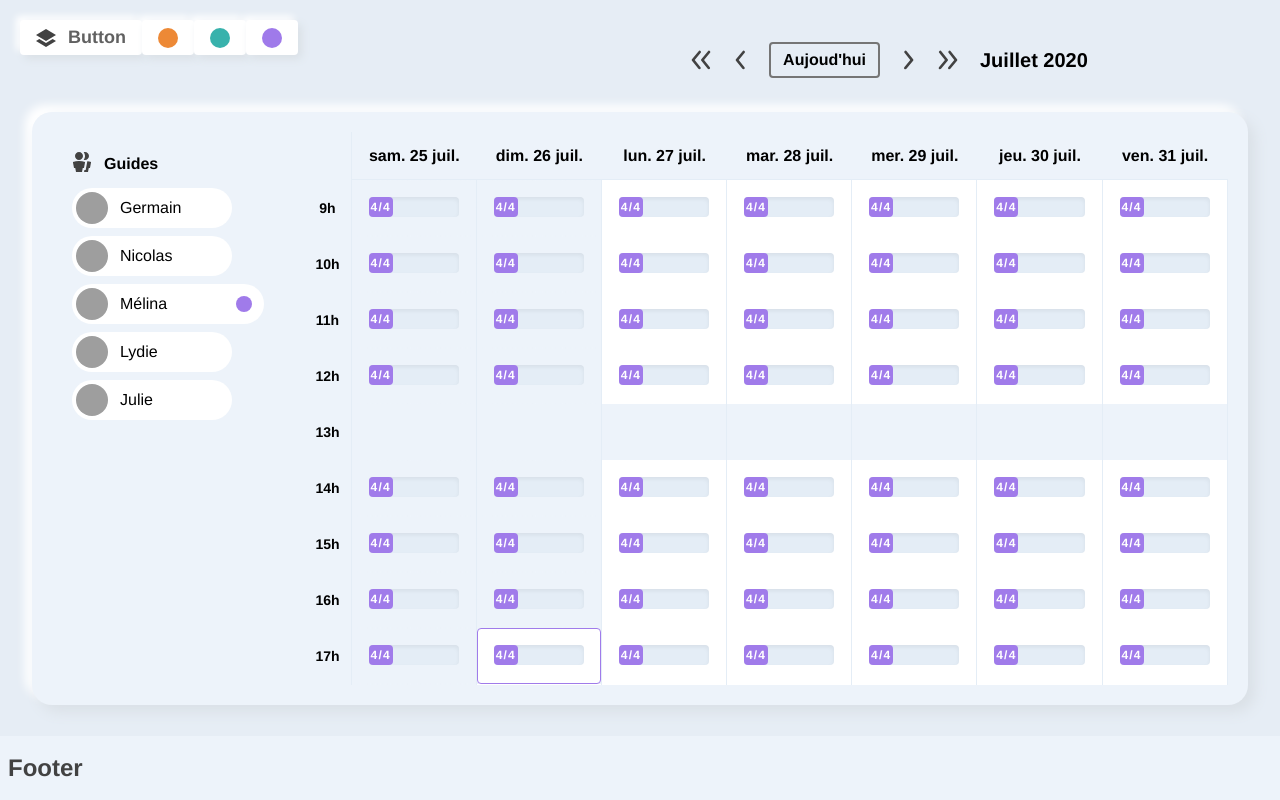
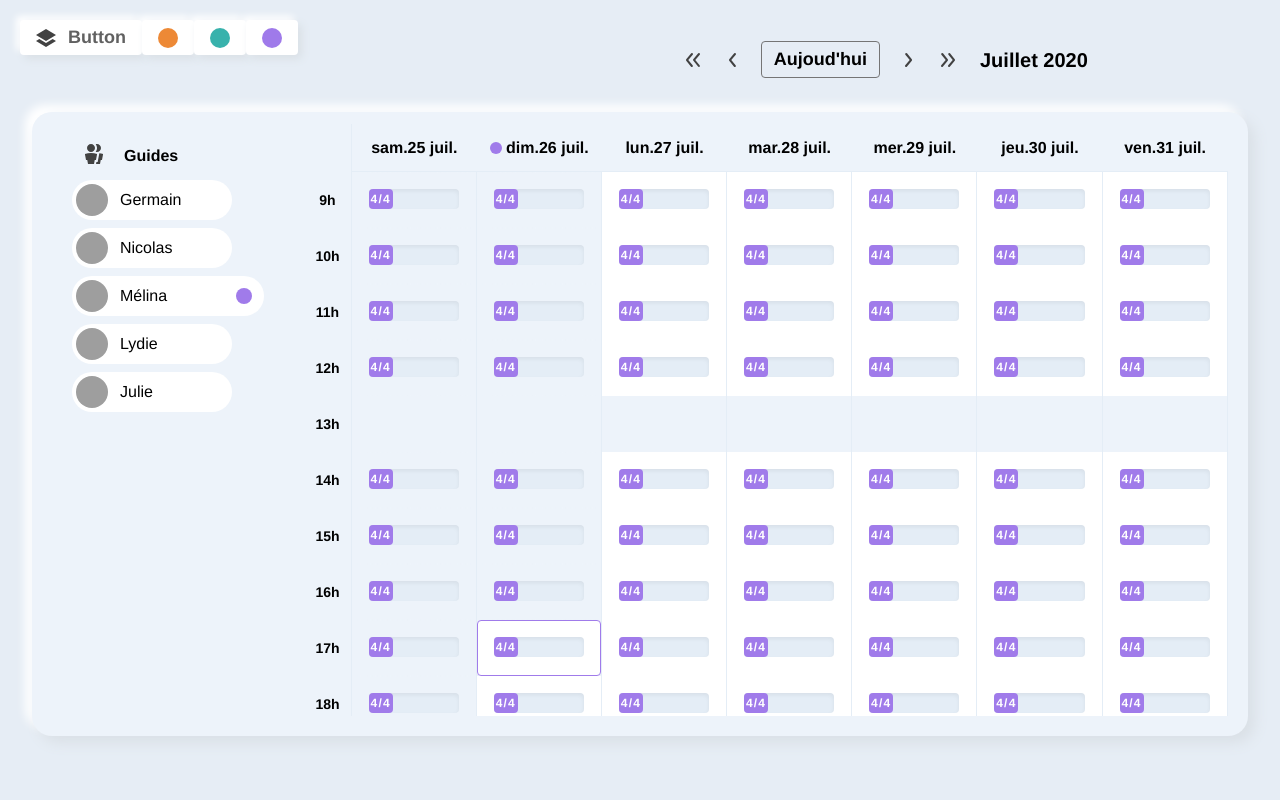
Before and after one commit to germsb/calandar-app, a Vue app: page / in a window 1280 px wide. Built offline with nearby package versions, Linux system fonts and the light colour scheme; grey boxes are pictures that could not be loaded.

Commit message:
calandar week transtion

```diff
--- a/index.html
+++ b/index.html
@@ -5,8 +5,8 @@
   <link rel="icon" href="/favicon.ico" />
   <meta name="viewport" content="width=device-width, initial-scale=1.0">
   <title>Vite App</title>
-  <link rel="preload" href="/src/assets/fonts/caveat-v7-latin-700.woff2" as="font" type="font/woff2" crossorigin>
-  <link rel="preload" href="/src/assets/logo.png" as="image" type="image/png">
+  <!-- <link rel="preload" href="/src/assets/fonts/caveat-v7-latin-700.woff2" as="font" type="font/woff2" crossorigin>
+  <link rel="preload" href="/src/assets/logo.png" as="image" type="image/png"> -->
 </head>
 <body class="h-full">
   <div class="h-full flex flex-col" id="app"></div>
--- a/src/App.vue
+++ b/src/App.vue
@@ -35,7 +35,7 @@
       <div class="flex-1 flex justify-end items-end mr-16">
         <div class="flex items-center">
           <button
-            class="rounded-full hover:bg-gray-500 hover:bg-opacity-25 p-1 focus:outline-none"
+            class="rounded-full hover:bg-gray-500 hover:bg-opacity-25 p-2 focus:outline-none"
             @click="week--"
           >
             <c-icon
@@ -43,37 +43,37 @@
               data-icon="test"
               path="M11.64 5.23a1 1 0 0 0-1.41.13l-5 6a1 1 0 0 0 0 1.27l4.83 6a1 1 0 0 0 .78.37a1 1 0 0 0 .78-1.63L7.29 12l4.48-5.37a1 1 0 0 0-.13-1.4z"
               path2="M14.29 12l4.48-5.37a1 1 0 0 0-1.54-1.28l-5 6a1 1 0 0 0 0 1.27l4.83 6a1 1 0 0 0 .78.37a1 1 0 0 0 .78-1.63z"
-              class="icon icon-xl text-gray-800"
+              class="icon icon-lg text-gray-800"
             />
 
           </button>
           <button
-            class="rounded-full hover:bg-gray-500 hover:bg-opacity-25 p-1 focus:outline-none"
+            class="rounded-full hover:bg-gray-500 hover:bg-opacity-25 p-2 focus:outline-none"
             @click="day--"
           >
             <c-icon
               viewBox="0 0 24 24"
               data-icon="test"
               path="M13.83 19a1 1 0 0 1-.78-.37l-4.83-6a1 1 0 0 1 0-1.27l5-6a1 1 0 0 1 1.54 1.28L10.29 12l4.32 5.36a1 1 0 0 1-.78 1.64z"
-              class="icon icon-xl text-gray-800"
+              class="icon icon-lg text-gray-800"
             />
 
           </button>
-          <button class="border-2 border-gray-600 rounded px-3 py-1 font-bold mx-2 hover:bg-gray-500 hover:bg-opacity-25 focus:outline-none" @click="selectedDate = Date.now()">Aujoud'hui</button>
+          <button class="border border-gray-600 rounded px-3 py-1 font-bold text-lg mx-2 hover:bg-gray-500 hover:bg-opacity-25 focus:outline-none" @click="selectedDate = Date.now()">Aujoud'hui</button>
           <button
-            class="rounded-full hover:bg-gray-500 hover:bg-opacity-25 p-1 focus:outline-none"
+            class="rounded-full hover:bg-gray-500 hover:bg-opacity-25 p-2 focus:outline-none"
             @click="day++"
           >
             <c-icon
               viewBox="0 0 24 24"
               data-icon="test"
               path="M10 19a1 1 0 0 1-.64-.23a1 1 0 0 1-.13-1.41L13.71 12L9.39 6.63a1 1 0 0 1 .15-1.41a1 1 0 0 1 1.46.15l4.83 6a1 1 0 0 1 0 1.27l-5 6A1 1 0 0 1 10 19z"
-              class="icon icon-xl text-gray-800"
+              class="icon icon-lg text-gray-800"
             />
 
           </button>
           <button
-            class="rounded-full hover:bg-gray-500 hover:bg-opacity-25 p-1 focus:outline-none"
+            class="rounded-full hover:bg-gray-500 hover:bg-opacity-25 p-2 focus:outline-none"
             @click="week++"
           >
             <c-icon
@@ -81,7 +81,7 @@
               data-icon="test"
               path="M18.78 11.37l-4.78-6a1 1 0 0 0-1.41-.15a1 1 0 0 0-.15 1.41L16.71 12l-4.48 5.37a1 1 0 0 0 .13 1.41A1 1 0 0 0 13 19a1 1 0 0 0 .77-.36l5-6a1 1 0 0 0 .01-1.27z"
               path2="M7 5.37a1 1 0 0 0-1.61 1.26L9.71 12l-4.48 5.36a1 1 0 0 0 .13 1.41A1 1 0 0 0 6 19a1 1 0 0 0 .77-.36l5-6a1 1 0 0 0 0-1.27z"
-              class="icon icon-xl text-gray-800"
+              class="icon icon-lg text-gray-800"
             />
 
           </button>
@@ -97,7 +97,7 @@
     </div> -->
 
     <div
-      class="flex-grow flex bg-gray-100 overflow-hidden p-5 shadow-neuro1 rounded-xxl m-8"
+      class="flex-grow flex bg-gray-100 overflow-hidden px-5 pt-3 pb-5 shadow-neuro1 rounded-xxl mx-8 mt-8 mb-16"
     >
       <!-- <guide /> -->
       <v-guide />
@@ -111,11 +111,11 @@
     </div>
 
     <!-- footer -->
-    <div
-      class="h-16 flex-shrink-0 bg-gray-100 text-2xl text-gray-800 font-bold flex justify-start items-center pl-2 -mt-px z-10"
+    <!-- <div
+      class="h-12 flex-shrink-0 bg-gray-100 text-2xl text-gray-800 font-bold flex justify-start items-center pl-2 -mt-px z-10"
     >
       Footer
-    </div>
+    </div> -->
   </div>
 </template>
 
--- a/src/components/Calandar.vue
+++ b/src/components/Calandar.vue
@@ -1,6 +1,9 @@
 <template>
   <div class="flex-grow flex overflow-hidden">
-    <div id="calandarElem" class="min-h-full min-w-full  overflow-y-auto overflow-x-hidden  flex">
+    <div
+      id="calandarElem"
+      class="min-h-full min-w-full overflow-y-auto overflow-x-hidden flex"
+    >
       <div class="w-12 min-h-full h-full sticky flex-shrink-0 left-0 z-20">
         <div class="flex flex-col min-h-full border-r">
           <div class="h-12 bg-gray-100 sticky top-0"></div>
@@ -8,10 +11,16 @@
             v-for="i in getHourArray"
             :key="i"
             class="min-h-14 flex-grow bg-gray-100 flex items-center justify-center font-bold text-sm"
-          >{{i}}h</div>
+          >
+            {{ i }}h
           </div>
         </div>
-      <div id="date-container" class="flex flex-grow min-w-full overflow-x-hidden" >
+      </div>
+      <div
+        id="date-container"
+        class="flex flex-grow min-w-full overflow-x-hidden transform"
+        :class="animateWeek"
+      >
         <div
           v-for="(date, i) in dateArray"
           :key="date + 'f'"
@@ -22,28 +31,35 @@
           <div class="flex flex-col min-h-full">
             <div
               class="h-12 sticky top-0 flex justify-center border-b items-center px-2 bg-gray-100 font-bold text-base"
-          >{{formatDate(date)}}</div>
+            >
+              <div v-if="ifSameDay(date, selectedDate)" class="mr-1 rounded-full w-3 h-3 bg-primary "></div>
+              {{ formatDate(date) }}
+
+            </div>
             <div class="flex flex-col flex-grow border-r">
-             <div v-for="i in getHourArray" :key="i" class="min-h-14 flex-grow flex">
+              <div
+                v-for="i in getHourArray"
+                :key="i"
+                class="min-h-14 flex-grow flex"
+              >
                 <div
                   v-if="!isOffHour(i)"
-
                   :class="[isPastHour(date, i)]"
                   class="flex-grow p-4 font-bold text-gray-600 text-sm cursor-pointer"
                 >
                   <div class="w-full h-5 rounded bg-gray-300 shadow-inner">
                     <div
                       class="w-6 h-5 rounded bg-primary text-xs text-white font-bold tracking-widest flex justify-center items-center"
-                >4/4</div>
+                    >
+                      4/4
                     </div>
                   </div>
                 </div>
               </div>
-
             </div>
           </div>
         </div>
-
+      </div>
     </div>
   </div>
 </template>
@@ -61,139 +77,203 @@ import {
   setHours,
   getHours,
   setDay,
-  differenceInWeeks
+  differenceInWeeks,
 } from "date-fns";
 import { fr } from "date-fns/locale";
-import { computed, watchEffect,watch, ref, onMounted, toRefs, nextTick } from "vue";
+import {
+  computed,
+  watchEffect,
+  watch,
+  ref,
+  onMounted,
+  toRefs,
+  nextTick,
+  reactive,
+} from "vue";
 export default {
   props: {
     timeSlotsStart: { type: Number, default: 9 },
     timeSlotsEnd: { type: Number, default: 18 },
     offHour: { type: Array, default: [13] },
     selectedDate: { type: Number, default: Date.now() },
-    moveByDay: { type: Number, default:0 },
+    moveByDay: { type: Number, default: 0 },
     moveByWeek: { type: Number, default: 0 },
   },
   setup(props, { emit }) {
-
+    const animeWeekState = reactive({
+      start: false,
+      end: false,
+    });
     const dateArray = ref([]);
     let elemId = "";
     let canScroll = true;
 
     watch(() => props.selectedDate, async (newDate, oldDate) => {
+        canScroll =false
         let refreshView = false;
-      if(dateArray.value.length) {
+        if (dateArray.value.length) {
           refreshView = true;
+          animeWeekState.start= true;
+          await new Promise((resolve) => setTimeout(resolve, 150));
           dateArray.value.length = 0;
-
         }
         elemId = addDays(props.selectedDate, 5);
-      const date = addDays(props.selectedDate, -Math.abs(getISODay(props.selectedDate) + 6 ));
+        const date = addDays(
+          props.selectedDate,
+          -Math.abs(getISODay(props.selectedDate) + 6)
+        );
         for (let i = 0; i < 21; i++) {
           const date2 = addDays(date, i);
           dateArray.value.push(date2);
         }
-      if(refreshView) {
+        if (refreshView) {
           await nextTick();
-        document.getElementById(elemId).scrollIntoView({behavior: "auto", block: "end", inline: "end"});
+          document
+            .getElementById(elemId)
+            .scrollIntoView({ behavior: "auto", block: "end", inline: "end" });
+          await nextTick();
+          animeWeekState.start= false;
+          animeWeekState.end= true;
+          await new Promise((resolve) => setTimeout(resolve, 75));
+          animeWeekState.end= false;
         }
         emitCurrentDatesView();
-    },{immediate: true});
-
+        canScroll = true;
+      },
+      { immediate: true }
+    );
 
     onMounted(() => {
-      document.getElementById(elemId).scrollIntoView({behavior: "auto", block: "end", inline: "end"});
-      const ro = new ResizeObserver(entries => {
-        document.getElementById(elemId).scrollIntoView({behavior: "auto", block: "end", inline: "end"});
+      document
+        .getElementById(elemId)
+        .scrollIntoView({ behavior: "auto", block: "end", inline: "end" });
+      const ro = new ResizeObserver((entries) => {
+        document
+          .getElementById(elemId)
+          .scrollIntoView({ behavior: "auto", block: "end", inline: "end" });
       });
       ro.observe(document.getElementById("calandarElem"));
-    })
+    });
 
-
-    watch(() => props.moveByDay, async (newVal, oldVal) => {
-      if(canScroll) {
+    watch(
+      () => props.moveByDay,
+      async (newVal, oldVal) => {
+        if (canScroll) {
           canScroll = false;
           canScroll = newVal > oldVal ? await dayNext() : await dayPrev();
           emitCurrentDatesView();
         }
-    });
+      }
+    );
 
     async function dayNext() {
-      elemId = addDays(elemId, 1)
-      document.getElementById(elemId).scrollIntoView({behavior: "smooth", block: "end", inline: "end"});
-      await new Promise(resolve => setTimeout(resolve, 300));
+      elemId = addDays(elemId, 1);
+      document
+        .getElementById(elemId)
+        .scrollIntoView({ behavior: "smooth", block: "end", inline: "end" });
+      await new Promise((resolve) => setTimeout(resolve, 300));
       await addNextWeek();
       return true;
-    };
+    }
 
     async function dayPrev() {
-      elemId = subDays(elemId, 1)
-      document.getElementById(elemId).scrollIntoView({behavior: "smooth", block: "end", inline: "end"});
-      await new Promise(resolve => setTimeout(resolve, 300));
+      elemId = subDays(elemId, 1);
+      document
+        .getElementById(elemId)
+        .scrollIntoView({ behavior: "smooth", block: "end", inline: "end" });
+      await new Promise((resolve) => setTimeout(resolve, 300));
       await addPrevWeek();
       return true;
-    };
+    }
 
-
-
-    watch(() => props.moveByWeek, async (newVal, oldVal) => {
-      if(canScroll) {
+    watch(
+      () => props.moveByWeek,
+      async (newVal, oldVal) => {
+        if (canScroll) {
           canScroll = false;
           canScroll = newVal > oldVal ? await weekNext() : await weekPrev();
           emitCurrentDatesView();
         }
-    });
+      }
+    );
 
     async function weekNext() {
-      const res = setDay(elemId,0,{weekStartsOn: 1});
-      elemId = isSameDay(elemId, res) ? addDays(elemId, 7) : res
-      document.getElementById(elemId).scrollIntoView({behavior: "smooth", block: "end", inline: "end"});
-      await new Promise(resolve => setTimeout(resolve, 600));
+      const res = setDay(elemId, 0, { weekStartsOn: 1 });
+      elemId = isSameDay(elemId, res) ? addDays(elemId, 7) : res;
+      animeWeekState.start= true;
+      await new Promise((resolve) => setTimeout(resolve, 150));
+      document
+        .getElementById(elemId)
+        .scrollIntoView({ behavior: "auto", block: "end", inline: "end" });
+      await nextTick();
+      animeWeekState.start= false;
+      animeWeekState.end= true;
+      await new Promise((resolve) => setTimeout(resolve, 75));
+      animeWeekState.end= false;
       await addNextWeek();
       return true;
-    };
+    }
 
     async function weekPrev() {
-      const res = setDay(elemId,0,{weekStartsOn: 0});
+      const res = setDay(elemId, 0, { weekStartsOn: 0 });
       elemId = isSameDay(elemId, res) ? subDays(elemId, 7) : res;
-      document.getElementById(elemId).scrollIntoView({behavior: "smooth", block: "end", inline: "end"});
-      await new Promise(resolve => setTimeout(resolve, 700));
+      animeWeekState.start= true;
+      await new Promise((resolve) => setTimeout(resolve, 150));
+      document
+        .getElementById(elemId)
+        .scrollIntoView({ behavior: "auto", block: "end", inline: "end" });
+      await nextTick();
+      animeWeekState.start= false;
+      animeWeekState.end= true;
+      await new Promise((resolve) => setTimeout(resolve, 75));
+      animeWeekState.end= false;
       await addPrevWeek();
       return true;
-    };
-
+    }
 
     async function addNextWeek() {
-      const lastDay = dateArray.value.slice(-1)[0]
-      if(differenceInWeeks(lastDay, elemId) <= 0){
-        for(let i = 1; i <=7; i++) {
+      const lastDay = dateArray.value.slice(-1)[0];
+      if (differenceInWeeks(lastDay, elemId) <= 0) {
+        for (let i = 1; i <= 7; i++) {
           const newDay = addDays(lastDay, i);
           dateArray.value.push(newDay);
           dateArray.value.shift();
         }
         await nextTick();
-        document.getElementById(elemId).scrollIntoView({behavior: "auto", block: "end", inline: "end"});
+        document
+          .getElementById(elemId)
+          .scrollIntoView({ behavior: "auto", block: "end", inline: "end" });
       }
-    };
+    }
 
     async function addPrevWeek() {
-      const firstDay = dateArray.value[0]
+      const firstDay = dateArray.value[0];
       const calandarStartDay = subDays(elemId, 6);
-      if(differenceInWeeks(calandarStartDay, firstDay) <= 0){
-        for(let i = 1; i <=7; i++) {
+      if (differenceInWeeks(calandarStartDay, firstDay) <= 0) {
+        for (let i = 1; i <= 7; i++) {
           const newDay = subDays(firstDay, i);
           dateArray.value.unshift(newDay);
           dateArray.value.pop();
         }
         await nextTick();
-        document.getElementById(elemId).scrollIntoView({behavior: "auto", block: "end", inline: "end"});
+        document
+          .getElementById(elemId)
+          .scrollIntoView({ behavior: "auto", block: "end", inline: "end" });
       }
-    };
+    }
+
+    const animateWeek = computed(() => {
+      if(animeWeekState.start)
+        return "transition duration-150 opacity-50";
+      if(animeWeekState.end)
+        return "transition duration-75 opacity-100";
+      return "";
+    });
 
     function emitCurrentDatesView() {
       const calandarStartDay = subDays(elemId, 6);
-      emit("current-dates-view", { start: calandarStartDay, end: elemId } )
-    };
+      emit("current-dates-view", { start: calandarStartDay, end: elemId });
+    }
 
     const getHourArray = computed(() => {
       const h = [];
@@ -218,15 +298,27 @@ export default {
       }
     }
     function isOffHour(hour) {
-      return props.offHour.some(v => v === hour);
+      return props.offHour.some((v) => v === hour);
     }
 
     function formatDate(index) {
-      return format(index, "ccc dd LLL", { locale: fr });
+      return format(index, "cccdd LLL", { locale: fr });
     }
 
-    return { formatDate, getHourArray, isOffHour, dateArray, isPastHour};
+    function ifSameDay(date, date2) {
+      return isSameDay(date, date2);
     }
+
+    return {
+      formatDate,
+      getHourArray,
+      isOffHour,
+      dateArray,
+      isPastHour,
+      animateWeek,
+      ifSameDay
+    };
+  },
 };
 </script>
 
--- a/src/components/Guide.vue
+++ b/src/components/Guide.vue
@@ -1,11 +1,11 @@
 <template>
   <div class="flex p-5 mr-5 flex-col">
-    <div class="flex font-bold">
+    <div class="flex font-bold pl-3">
       <c-icon
         viewBox="0 0 20 20"
         data-icon="test"
         path="M7,8 C9.209139,8 11,6.209139 11,4 C11,1.790861 9.209139,0 7,0 C4.790861,0 3,1.790861 3,4 C3,6.209139 4.790861,8 7,8 Z M7,9 C4.852,9 2.801,9.396 0.891,10.086 L2,16 L3.25,16 L4,20 L10,20 L10.75,16 L12,16 L13.109,10.086 C11.199,9.396 9.148,9 7,9 Z M15.315,9.171 L13.66,18 L12.41,18 L12.035,20 L16,20 L16.75,16 L18,16 L19.109,10.086 C17.899,9.648 16.627,9.346 15.315,9.171 Z M13,0 C12.532,0 12.089,0.096 11.671,0.243 C12.501,1.272 13,2.578 13,4 C13,5.422 12.501,6.728 11.671,7.757 C12.089,7.904 12.531,8 13,8 C15.209,8 17,6.209 17,4 C17,1.791 15.209,0 13,0 Z"
-        class="icon icon-md text-gray-800 mr-3"
+        class="icon icon-md text-gray-800 mr-5"
       />Guides
     </div>
     <div class="mt-3 flex flex-col">
```
Lines whose indentation alone changed are shown as unchanged.
